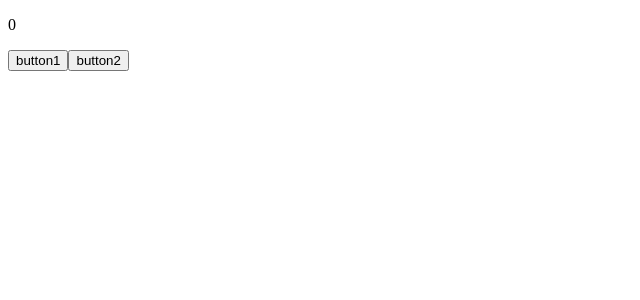
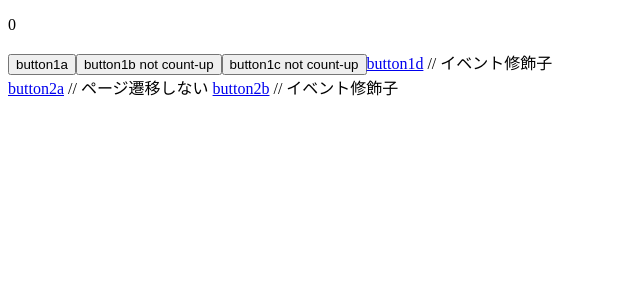
Before and after one commit to sawatch-fisherman/vuejs-2025-learning-log, a Vue app in the folder vuejs-2025-learning-log/: page / in a window 1280 px wide. Shown: the top 300 px of the page, without its empty margins (0-640 px from the left). Built offline with nearby package versions, Linux system fonts and the light colour scheme.

Commit message:
section-03-30

```diff
--- a/vuejs-2025-learning-log/src/App.vue
+++ b/vuejs-2025-learning-log/src/App.vue
@@ -1,12 +1,19 @@
 <script setup>
 import { ref } from 'vue'
 const count = ref(0)
-function countUp(event, times) {
-  count.value = event.clientX * times
-}
 </script>
 <template>
   <p>{{ count }}</p>
-  <button v-on:click="count = $event.clientY">button1</button>
-  <button @click="countUp($event, 5)">button2</button>
+  <div @click.stop="count++">
+    <button @click="$event">button1a</button>
+    <button @click="$event.stopPropagation()">button1b not count-up</button>
+    <button @click.stop="">button1c not count-up</button>
+    <a href="https://sawada-system.jp/" @click.prevent="">button1d</a> // イベント修飾子
+  </div>
+
+  <a href="https://sawada-system.jp/" @click="$event.preventDefault()">button2a</a> // ページ遷移しない
+  <a href="https://sawada-system.jp/" @click.prevent="">button2b</a> // イベント修飾子
+
+
+
 </template>
```
